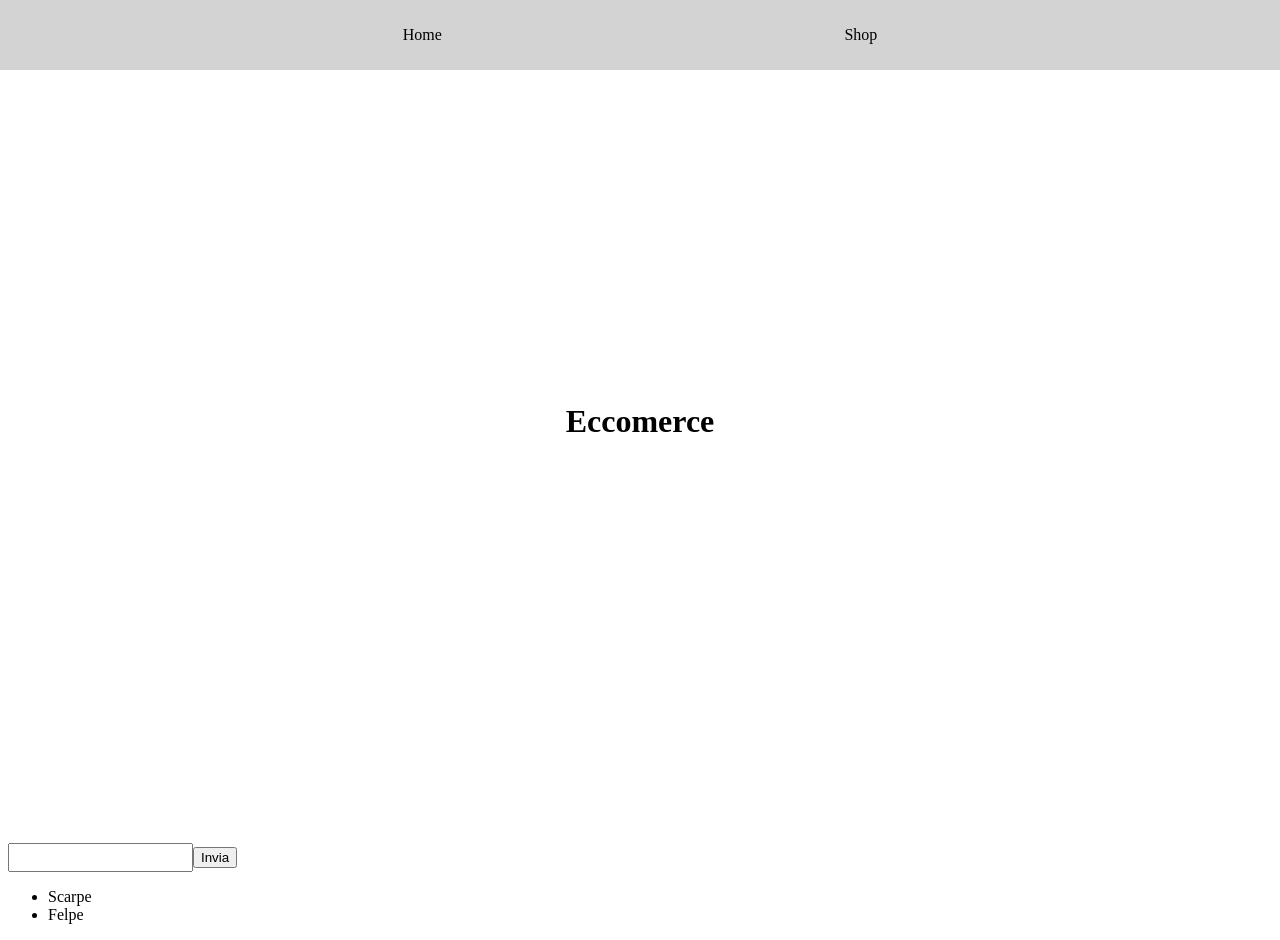
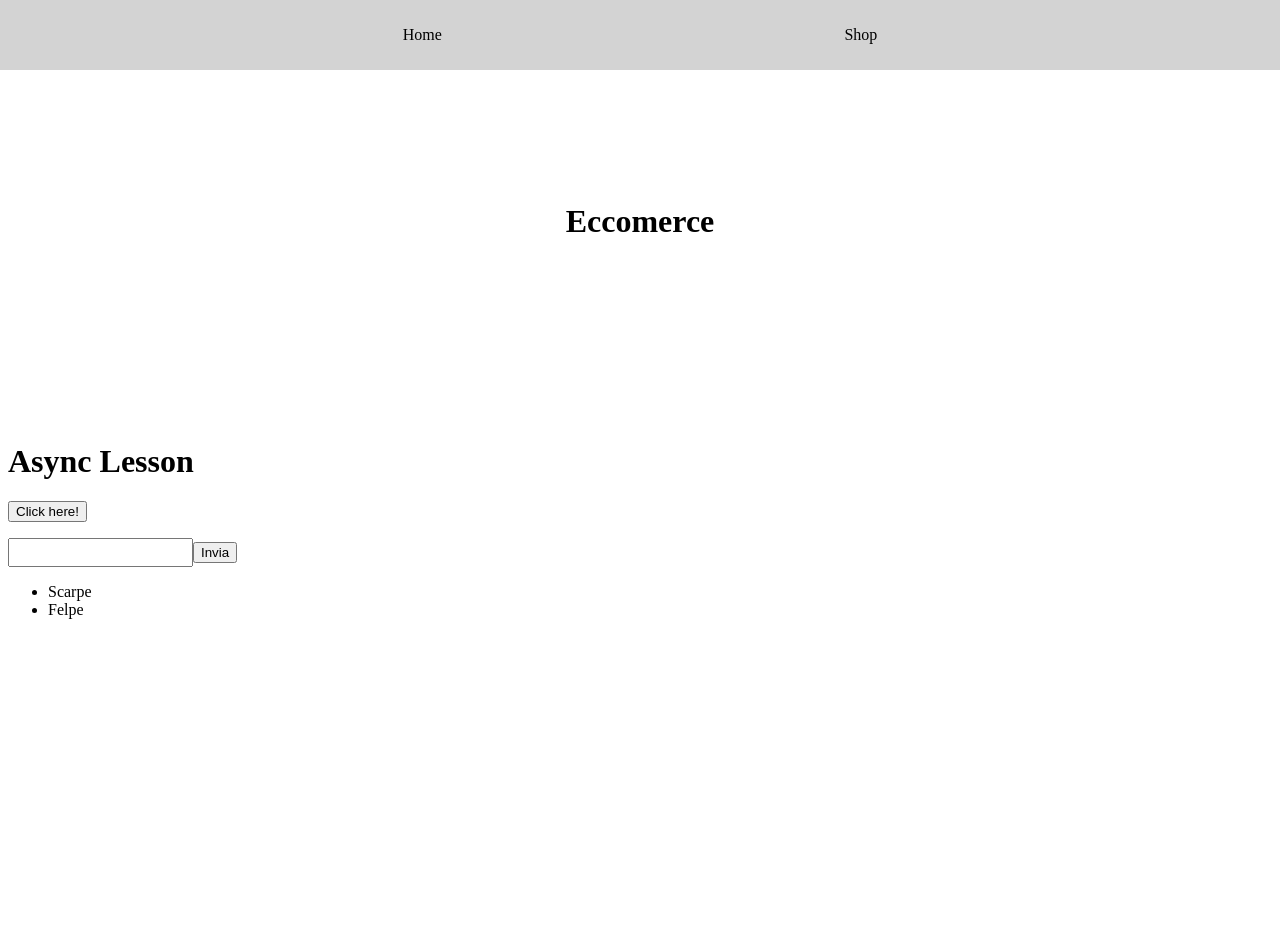
Before and after one commit to Hackademy-180/Esercizio-introduzione-React-Nicolina-Vesco, a React (Vite) app: page / in a window 1280 px wide. After the commit the page ends 800 px from the top, so only its background shows below. Built offline with nearby package versions, Linux system fonts and the light colour scheme.

Commit message:
Gestione side-effect

```diff
--- a/src/App.jsx
+++ b/src/App.jsx
@@ -1,11 +1,48 @@
 import Navbar from "./components/Navbar.jsx"
 import Header from "./components/Header.jsx"
 import List from "./components/List.jsx"
-import { useState } from 'react'
+import { useEffect, useState } from 'react'
 import Form from "./components/Form.jsx"
 import Main from "./components/Main.jsx"
 
 function App() {
+  const [users, setUsers] = useState();
+  const [trigger, setTrigger] = useState(false);
+  const [isVisible, setIsVisible] = useState(false);
+  const [isLoading, setIsLoading] = useState(false);
+
+  const getData = async ()=>{
+    const promise = await fetch('https://jsonplaceholder.typicode.com/users');
+    const json = await promise.json();
+    setUsers(json);
+    console.log(json);
+  }
+
+  useEffect(()=>{
+
+    if(trigger){
+      setTimeout(()=>{
+        getData();
+        setIsLoading(false)
+      }, 2000)
+    }
+
+  }, [trigger] );
+
+  const handleClick = ()=>{
+    if (isVisible){
+      setIsVisible(false);
+      setTrigger(false);
+      setUsers(null);
+    }else{
+      setIsVisible(true);
+      setTrigger(true);
+      setIsLoading(true);
+    }
+  }
+
+
+  // Compound components da finire ancora
   const [nameList, setNameList] = useState(["Scarpe", "Felpe"]);
   const [newName, setNewName] = useState();
 
@@ -23,6 +60,18 @@ function App() {
 
       <Navbar />
       <Header />
+      {/* Async */}
+      <h1>Async Lesson</h1>
+      <button onClick={handleClick}>Click here!</button>
+      {isLoading && <p>Loading data...</p>}
+      <ul>
+        {isVisible && users && users.map((user)=>{
+          return <li>{user.name} - {user.email}</li>
+        })}
+      </ul>
+
+
+      {/* Compound components da finire ancora */}
       <Main>
         <Form handleChange={handleChange} addNewName={addNewName} newName={newName}></Form>
         <List>
--- a/src/index.css
+++ b/src/index.css
@@ -32,7 +32,7 @@
 }
 
 .h-title{
-    height:100vh;
+    height:50vh;
     display:flex;
     justify-content: center;
     align-items: center;
```
